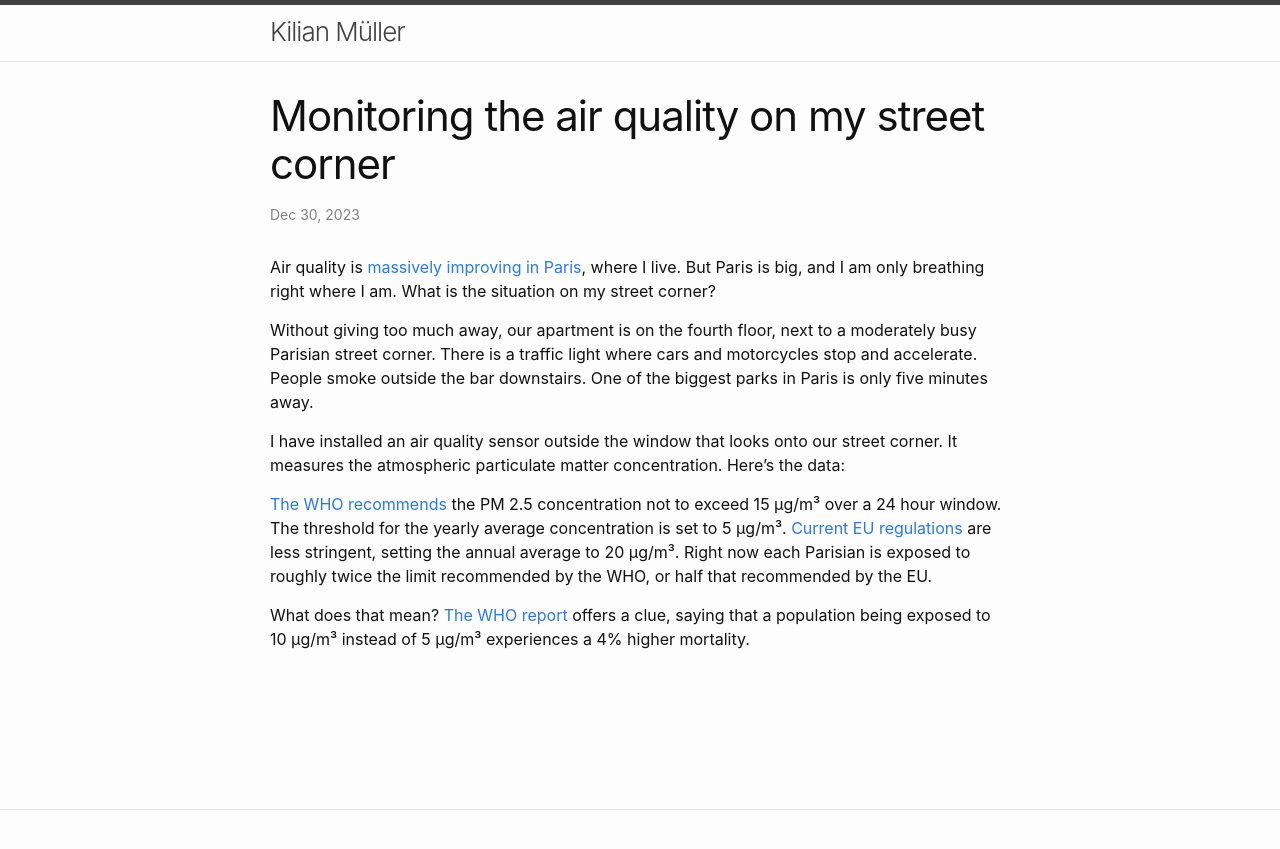
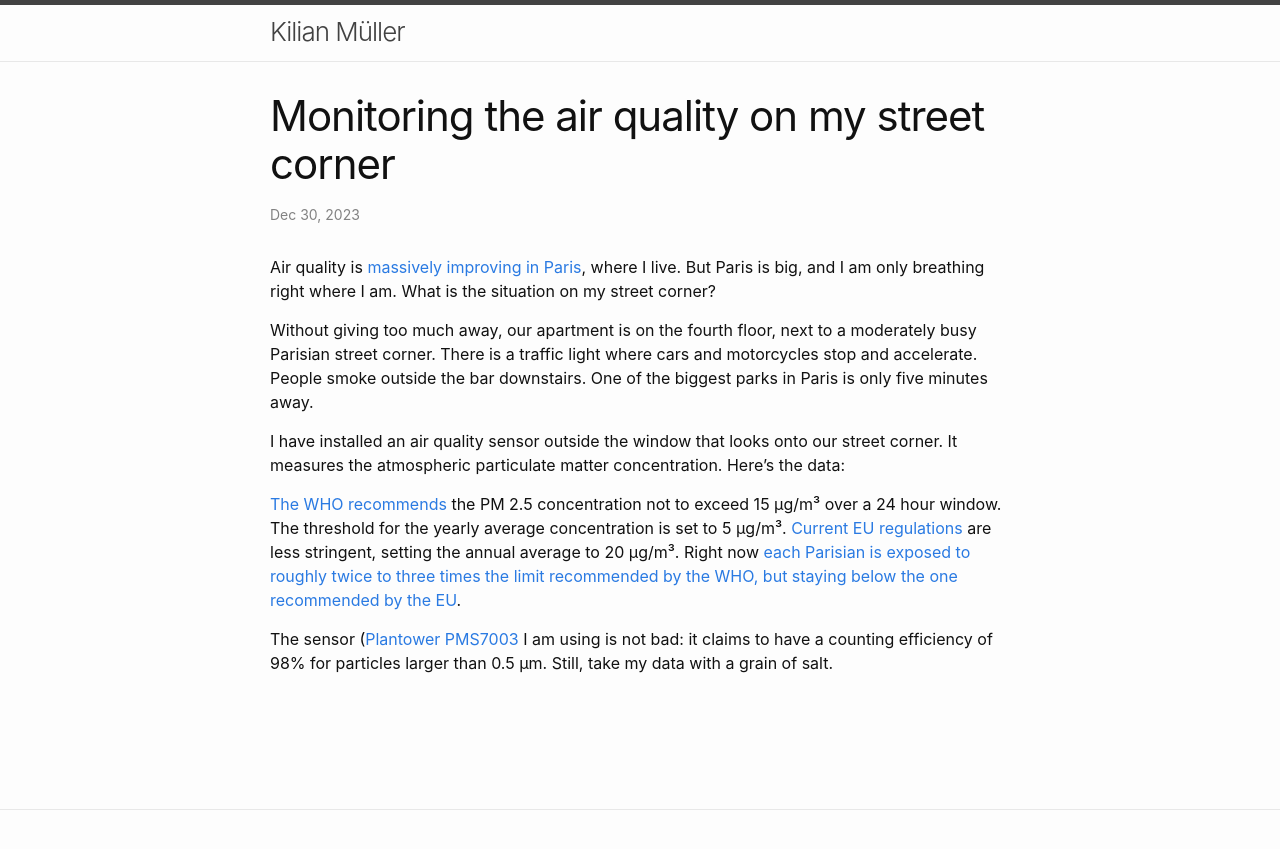
Before and after one commit to kilianmuller/kilianmuller.github.io, a Jekyll site: the page built from _posts/2023-12-30-Air-Quality-On-My-Street-Corner.md, in a window 1280 px wide. Shown: the top 849 px of the page. Built offline with Jekyll 4.4.1, drawn with Linux system fonts in a browser that asks for light colours; nearby versions of some CDN libraries; a script that is not in the unit is left out.

Commit message:
Change main text of website.

```diff
--- a/_posts/2023-12-30-Air-Quality-On-My-Street-Corner.md
+++ b/_posts/2023-12-30-Air-Quality-On-My-Street-Corner.md
@@ -53,6 +53,6 @@ I have installed an air quality sensor outside the window that looks onto our st
 <div id="myDiv"></div>
 
 
-[The WHO recommends](https://www.who.int/publications/i/item/9789240034228) the PM 2.5 concentration not to exceed 15 μg/m³ over a 24 hour window. The threshold for the yearly average concentration is set to 5 μg/m³. [Current EU regulations](https://environment.ec.europa.eu/topics/air/air-quality/eu-air-quality-standards_en) are less stringent, setting the annual average to 20 μg/m³. Right now each Parisian is exposed to roughly twice the limit recommended by the WHO, or half that recommended by the EU.
+[The WHO recommends](https://www.who.int/publications/i/item/9789240034228) the PM 2.5 concentration not to exceed 15 μg/m³ over a 24 hour window. The threshold for the yearly average concentration is set to 5 μg/m³. [Current EU regulations](https://environment.ec.europa.eu/topics/air/air-quality/eu-air-quality-standards_en) are less stringent, setting the annual average to 20 μg/m³. Right now [each Parisian is exposed to roughly twice to three times the limit recommended by the WHO, but staying below the one recommended by the EU](https://airparif.asso.fr/surveiller-la-pollution/bilan-et-cartes-annuels-de-pollution).
 
-What does that mean? [The WHO report](https://environment.ec.europa.eu/topics/air/air-quality/eu-air-quality-standards_en) offers a clue, saying that a population being exposed to 10 μg/m³ instead of 5 μg/m³ experiences a 4% higher mortality.
+The sensor ([Plantower PMS7003](PMS7003) I am using is not bad: it claims to have a counting efficiency of 98% for particles larger than 0.5 μm. Still, take my data with a grain of salt.
```
